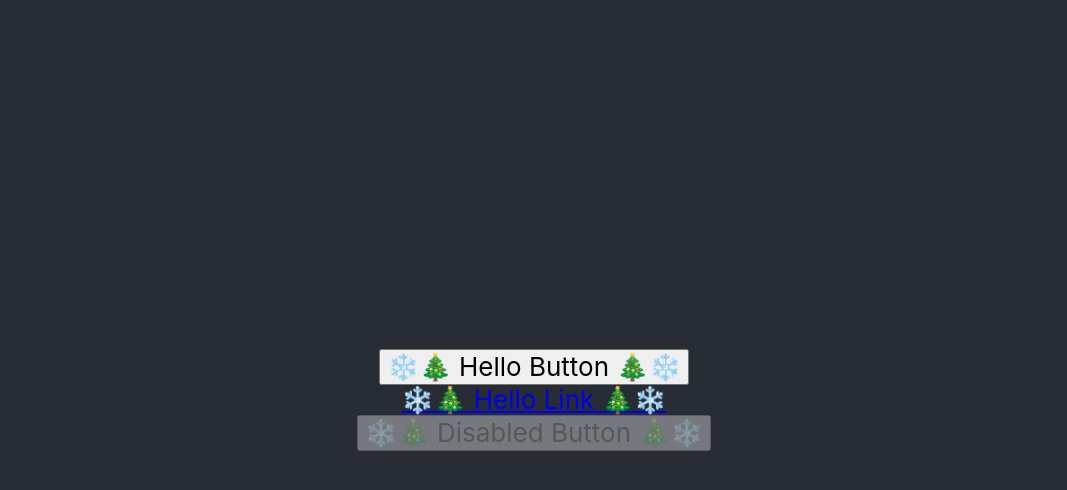
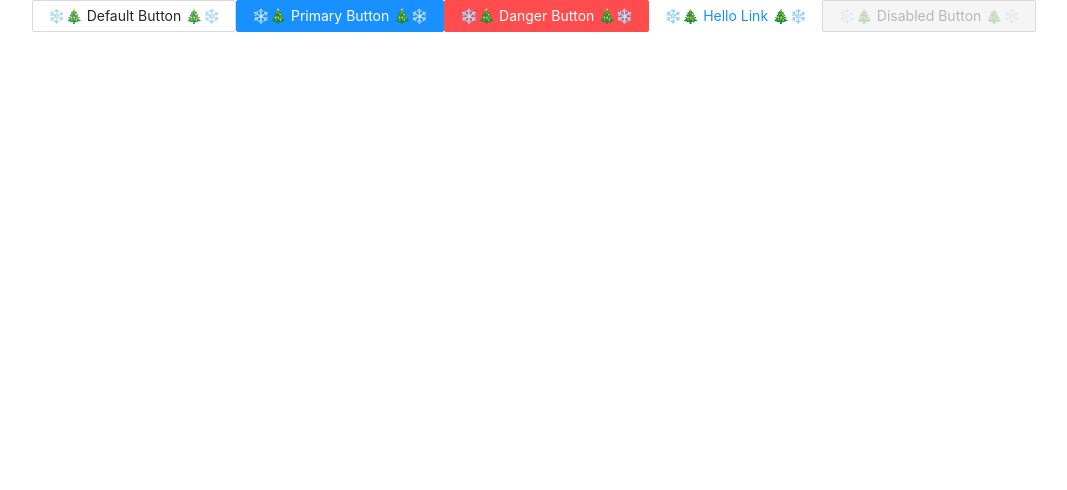
Before and after one commit to worker-ben/easy-design, a React (Create React App) app: page / in a window 1280 px wide. Shown: the top 490 px of the page, without its empty margins (106-1173 px from the left). Built offline with nearby package versions, Linux system fonts and the light colour scheme.

Commit message:
feat: 添加了button样式
Change-Id: I6666fbc8dea9b019c1c6c586b65930c5e5a02323

```diff
--- a/src/App.js
+++ b/src/App.js
@@ -1,6 +1,4 @@
 import './App.css';
-import Hello from './components/Hello';
-import ClickButton from './components/Click';
 import Button from './components/Button';
 
 /**
@@ -9,11 +7,11 @@ import Button from './components/Button';
 function App() {
   return (
     <div className="App">
-      <header className="App-header">
-        <Button> Hello Button </Button>
-        <Button btnType={'link'} href={'https://www.baidu.com/'} > Hello Link </Button>
-        <Button disabled > Disabled Button </Button>
-      </header>
+      <Button> Default Button </Button>
+      <Button btnType={'primary'}> Primary Button </Button>
+      <Button btnType={'danger'}> Danger Button </Button>
+      <Button btnType={'link'} href={'https://www.baidu.com/'} > Hello Link </Button>
+      <Button disabled > Disabled Button </Button>
     </div>
   );
 }
--- a/src/components/Button/index.css
+++ b/src/components/Button/index.css
@@ -0,0 +1,74 @@
+/* 靠 padding 撑开 */
+/* 其实这个就是 default ，因为不加 default 样式了 */
+.btn {
+  display: inline-block;
+  font-size: 14px;
+  font-weight: 400;
+  color: rgba(0,0,0,.85);
+  padding: 4px 15px;
+  background: #fff;
+  border-radius: 2px;
+  text-align: center;
+  cursor: pointer;
+  outline: none;
+  border: none;
+  /* line-height: 22px; */
+  line-height: 1.5715;
+  white-space: nowrap;
+  border: 1px solid #d9d9d9;
+  /* 样式变动加上动画效果，在 button 里面是 hover 时颜色的变化 */
+  transition: all .3s cubic-bezier(.645,.045,.355,1);
+}
+
+.btn.btn-default:hover {
+  color: #40a9ff;
+  border-color: #40a9ff;
+}
+
+/* 参考 ant-design 的样式 */
+.btn.btn-primary {
+  color: #fff;
+  background: #1890ff;
+  border-color: #1890ff;
+}
+
+/* 原生 css 的hover需要再写一遍选择器 */
+.btn.btn-primary:hover {
+  color: #fff;
+  background: #40a9ff;
+  border-color: #40a9ff;
+}
+
+.btn.btn-danger {
+  color: #fff;
+  background: #ff4d4f;
+  border-color: #ff4d4f;
+}
+
+.btn.btn-danger:hover {
+  color: #fff;
+  background: #ff7875;
+  border-color: #ff7875;
+}
+
+.btn.btn-link {
+  text-decoration:none;
+  color: #1890ff;
+  background: 0 0;
+  border: 0;
+}
+
+.btn.disabled {
+  color: rgba(0,0,0,.25);
+  background: #f5f5f5;
+  border-color: #d9d9d9;
+  cursor: no-drop;
+}
+
+/* 为了覆盖 default 的样式，越后优先级越高 */
+.btn.disabled:hover {
+  color: rgba(0,0,0,.25);
+  background: #f5f5f5;
+  border-color: #d9d9d9;
+  cursor: no-drop;
+}
--- a/src/components/Button/index.tsx
+++ b/src/components/Button/index.tsx
@@ -1,5 +1,6 @@
 import React from 'react';
 import cx from 'classnames';
+import './index.css';
 
 // 列举的时候，用枚举
 enum ButtonSize {
@@ -37,7 +38,7 @@ const Button: React.FC<ButtonProps> = (props) => {
   const classes = cx('btn', {
     [`btn-${btnType}`]: btnType,
     [`btn-${size}`]: size,
-    'disabled': (btnType === ButtonType.Link) && disabled// button 本身就有 disabled 属性，不加在类上
+    'disabled': disabled
   })
 
   // 如果 type 是 link，返回 a 标签的东西
```
Also changed, not shown: 1 other file (tests, documents, lock files or other folders).
